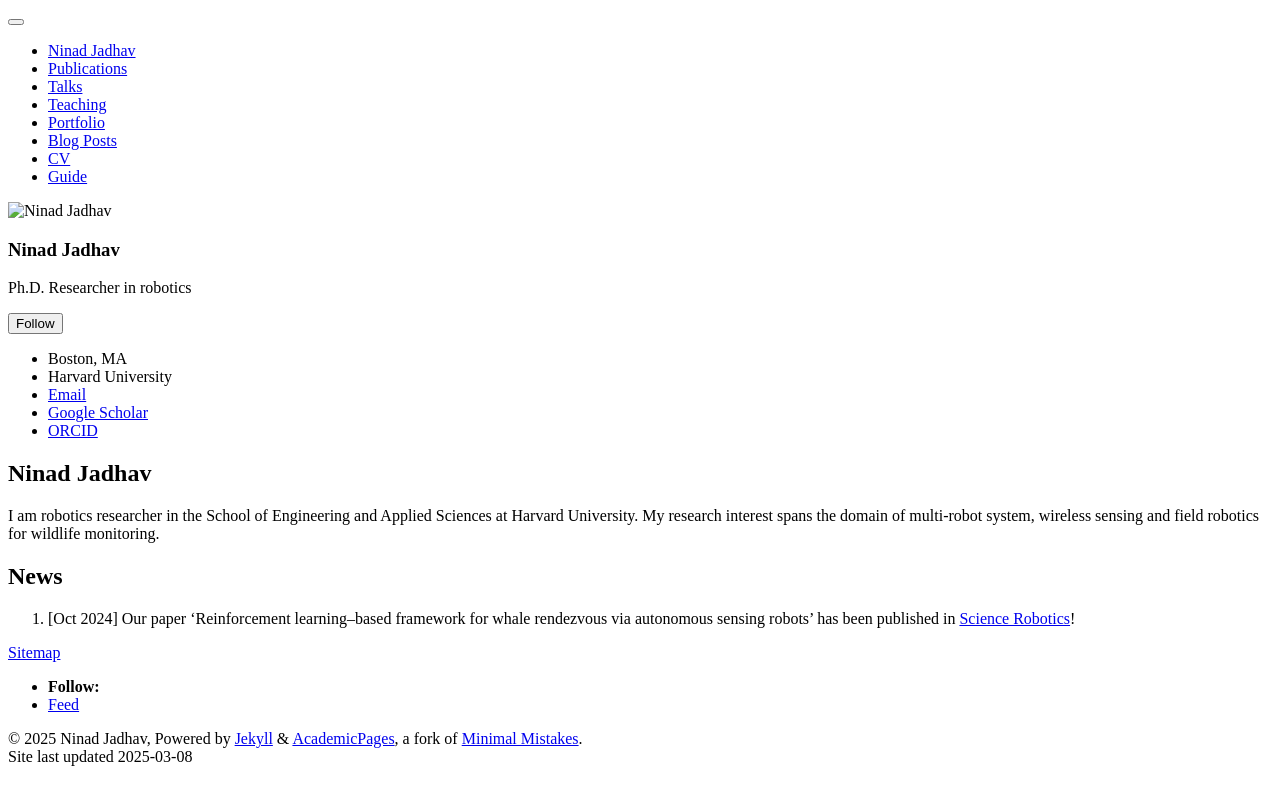
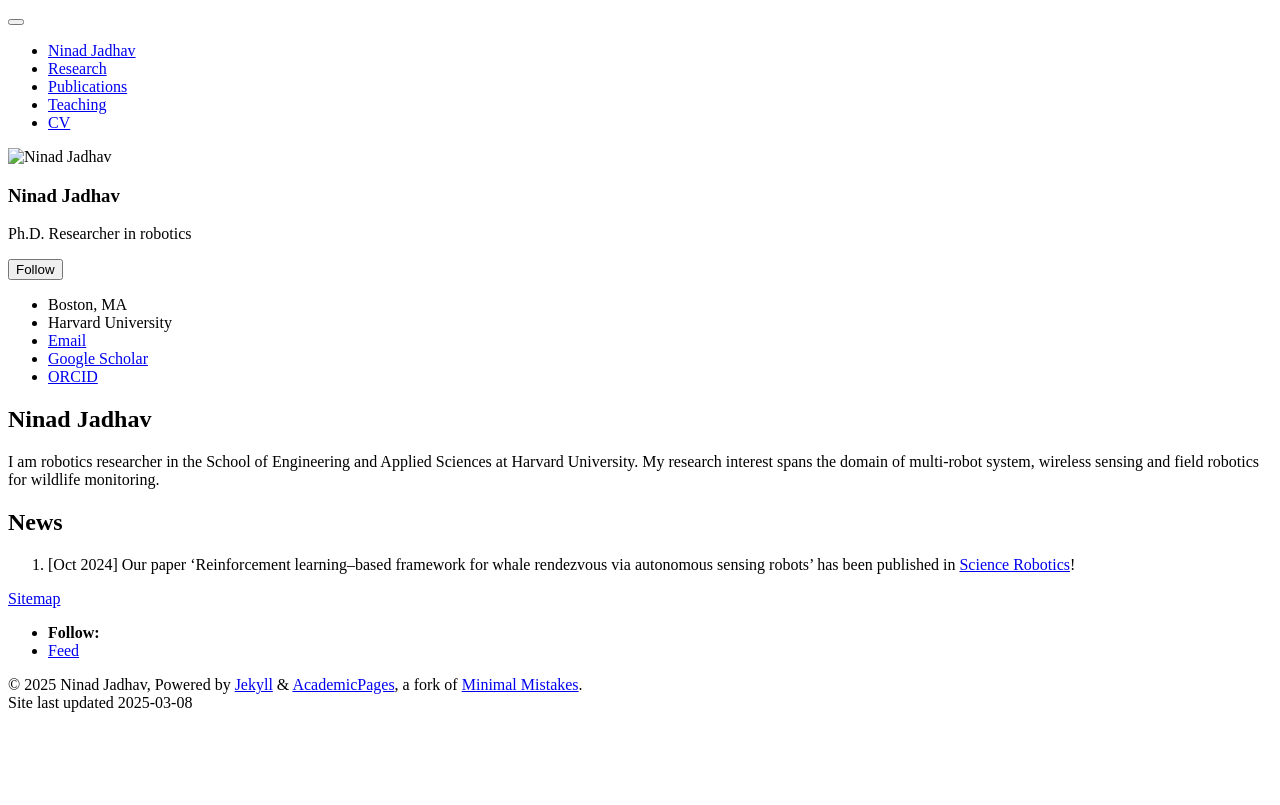
Before and after one commit to jadhavhninad/jadhavhninad.github.io, a Jekyll site: the page built from _pages/about.md, in a window 1280 px wide. Shown: the top 805 px of the page. Built offline with Jekyll 4.4.1, drawn with Linux system fonts in a browser that asks for light colours; a script bundle is joined from its source files by our own code; library files that are not in the unit come from our copies.

Commit message:
Update navigation.yml

```diff
--- a/_data/navigation.yml
+++ b/_data/navigation.yml
@@ -5,23 +5,14 @@
 # prevent it from being included in the site.
 
 main:
+  - title: "Research"
+    url: /portfolio/
+
   - title: "Publications"
     url: /publications/
-
-  - title: "Talks"
-    url: /talks/
 
   - title: "Teaching"
     url: /teaching/
 
-  - title: "Portfolio"
-    url: /portfolio/
-
-  - title: "Blog Posts"
-    url: /year-archive/
-
   - title: "CV"
     url: /cv/
-
-  - title: "Guide"
-    url: /markdown/
```
